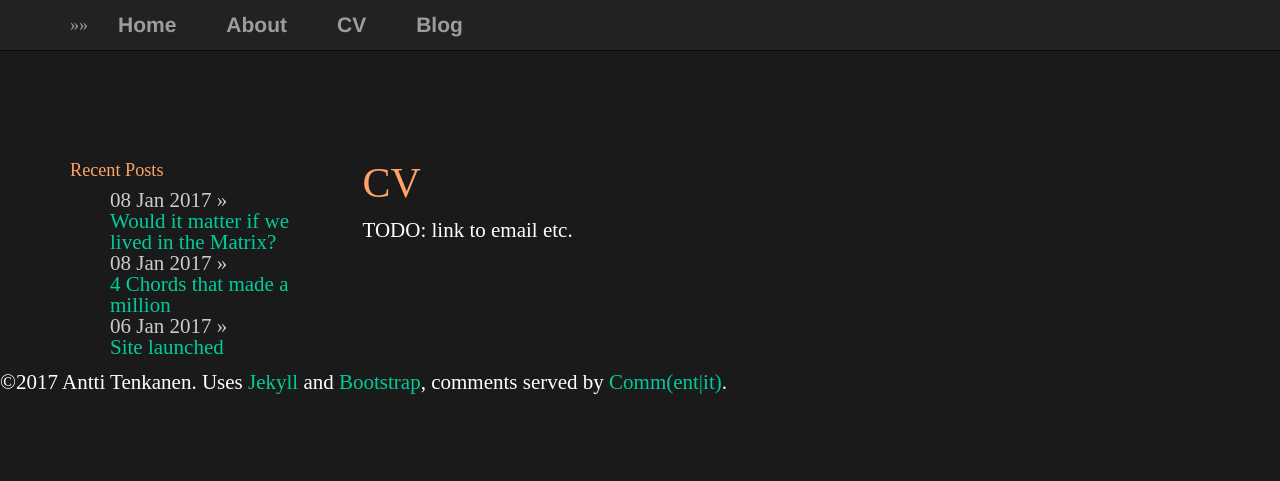
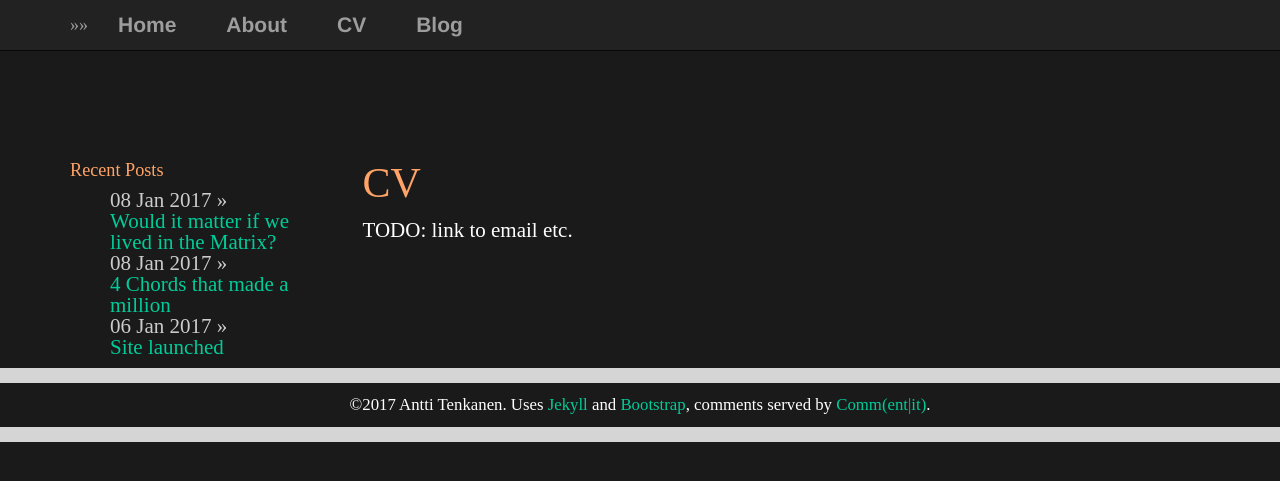
Before and after one commit to plantecophys/plantecophys, a Jekyll site: the page built from cv/index.html, in a window 1280 px wide. Shown: the top 481 px of the page. Built offline with Jekyll 4.4.1, drawn with Linux system fonts in a browser that asks for light colours.

Commit message:
Update footer.html

```diff
--- a/_includes/footer.html
+++ b/_includes/footer.html
@@ -1,5 +1,3 @@
-<div class="footer1">
-  <div class="footer2">
+<footer>
 <p class="copyright">&copy;{{ site.time | date: '%Y' }} Antti Tenkanen. Uses <a href="http://jekyllrb.com">Jekyll</a> and <a href="https://getbootstrap.com/">Bootstrap</a>, comments served by <a href="https://commentit.io/"> Comm(ent|it)</a>.
-  </div>
-</div>
+<footer>
```
